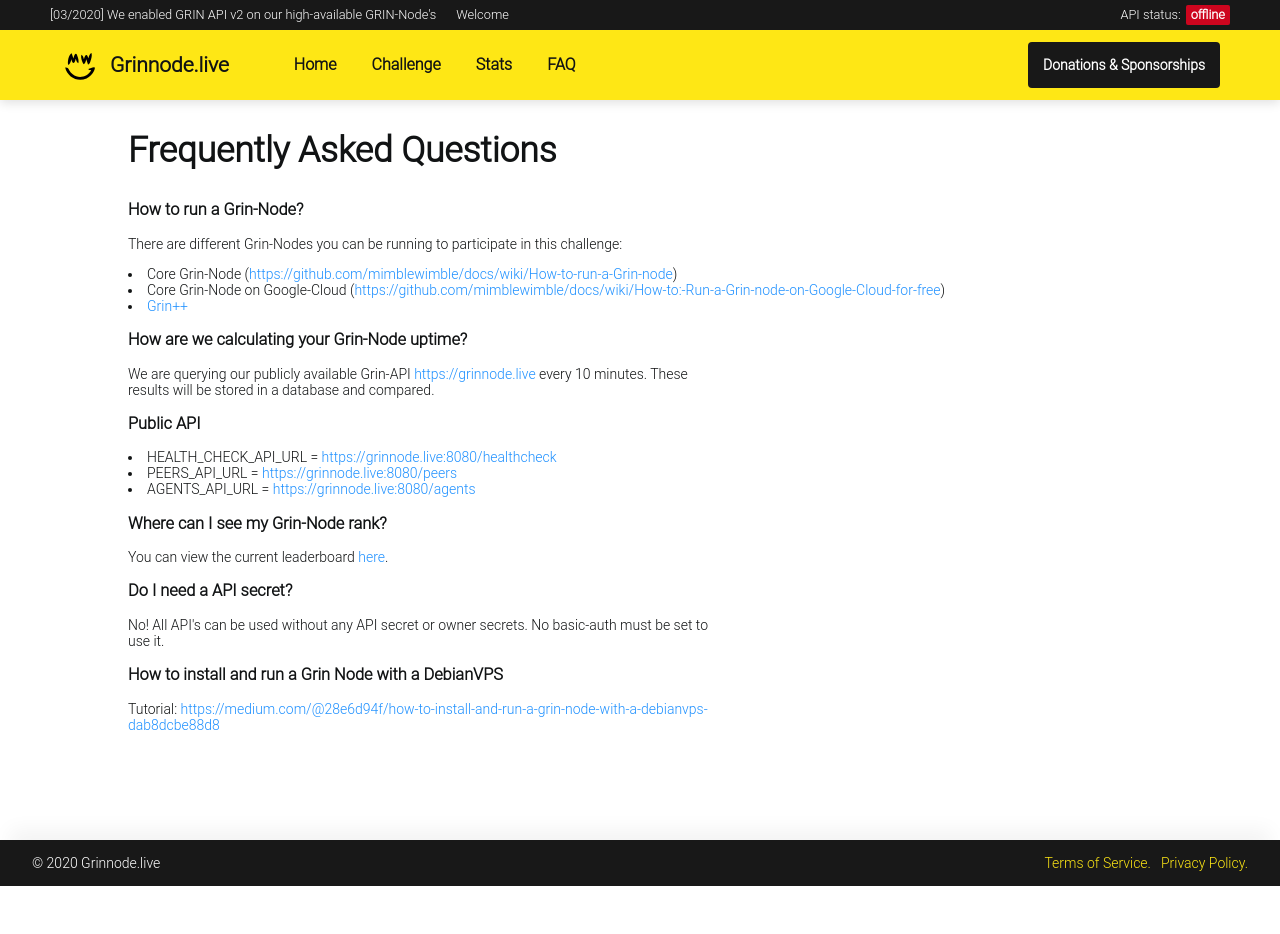
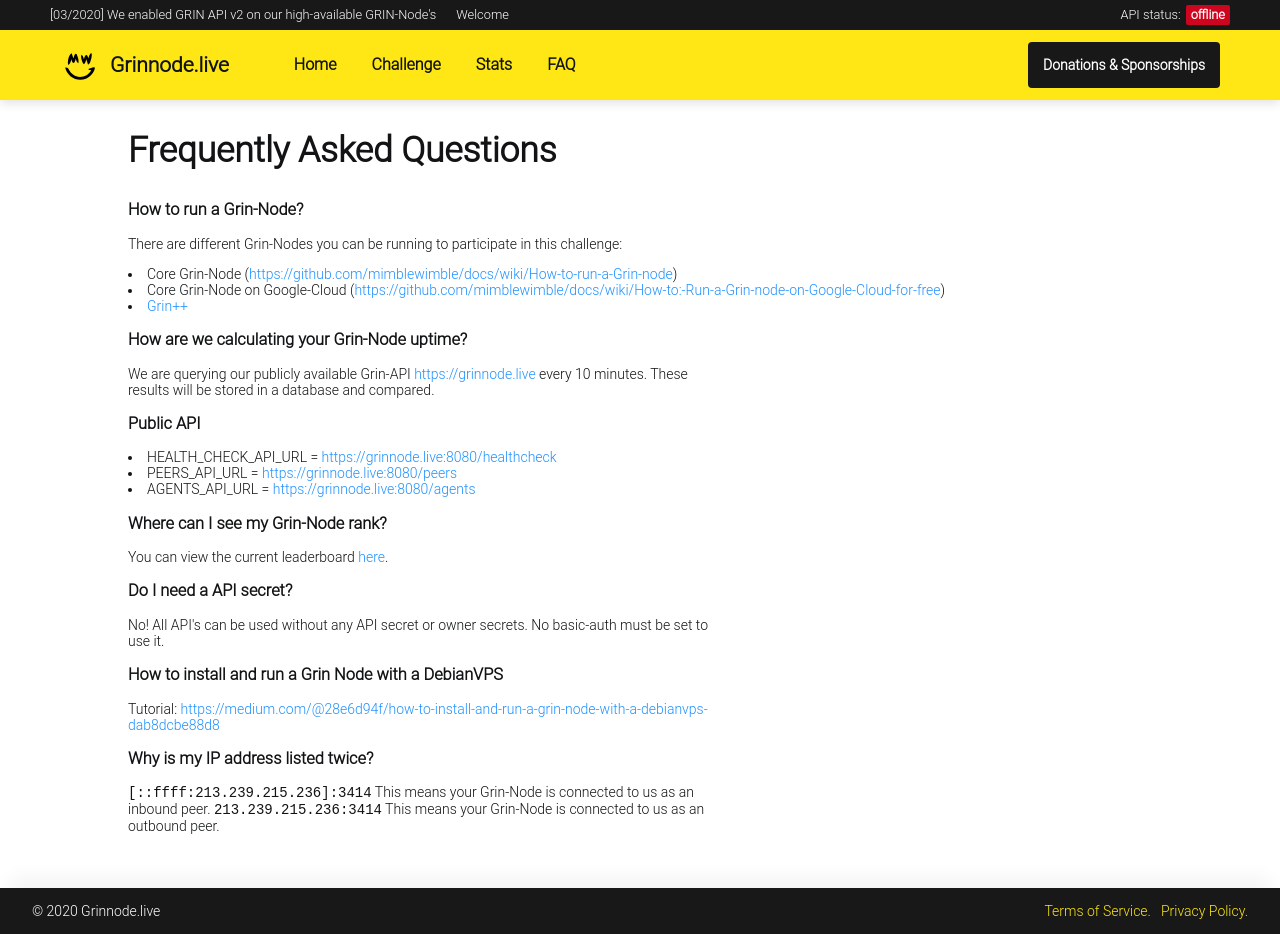
Before and after one commit to Grinnode-live/grinnode-live-frontend, a Vue app: page /faq in a window 1280 px wide. Before the commit the page ends 886 px from the top, so only its background shows below. Built offline with nearby package versions, Linux system fonts and the light colour scheme; no server answers.

Commit message:
Update FAQ.vue

```diff
--- a/src/views/FAQ.vue
+++ b/src/views/FAQ.vue
@@ -39,6 +39,14 @@
                    <h3>How to install and run a Grin Node with a DebianVPS</h3>
                    <p>Tutorial: <a href="https://medium.com/@28e6d94f/how-to-install-and-run-a-grin-node-with-a-debianvps-dab8dcbe88d8">https://medium.com/@28e6d94f/how-to-install-and-run-a-grin-node-with-a-debianvps-dab8dcbe88d8</a>
                    </p>
+                   <h3>Why is my IP address listed twice?</h3>
+                   <p>
+
+                        <code>[::ffff:213.239.215.236]:3414</code>
+                        This means your Grin-Node is connected to us as an inbound peer.
+                        <code>213.239.215.236:3414</code>
+                        This means your Grin-Node is connected to us as an outbound peer.
+                   </p>
                 </div>
             </section>
         </main>
```
